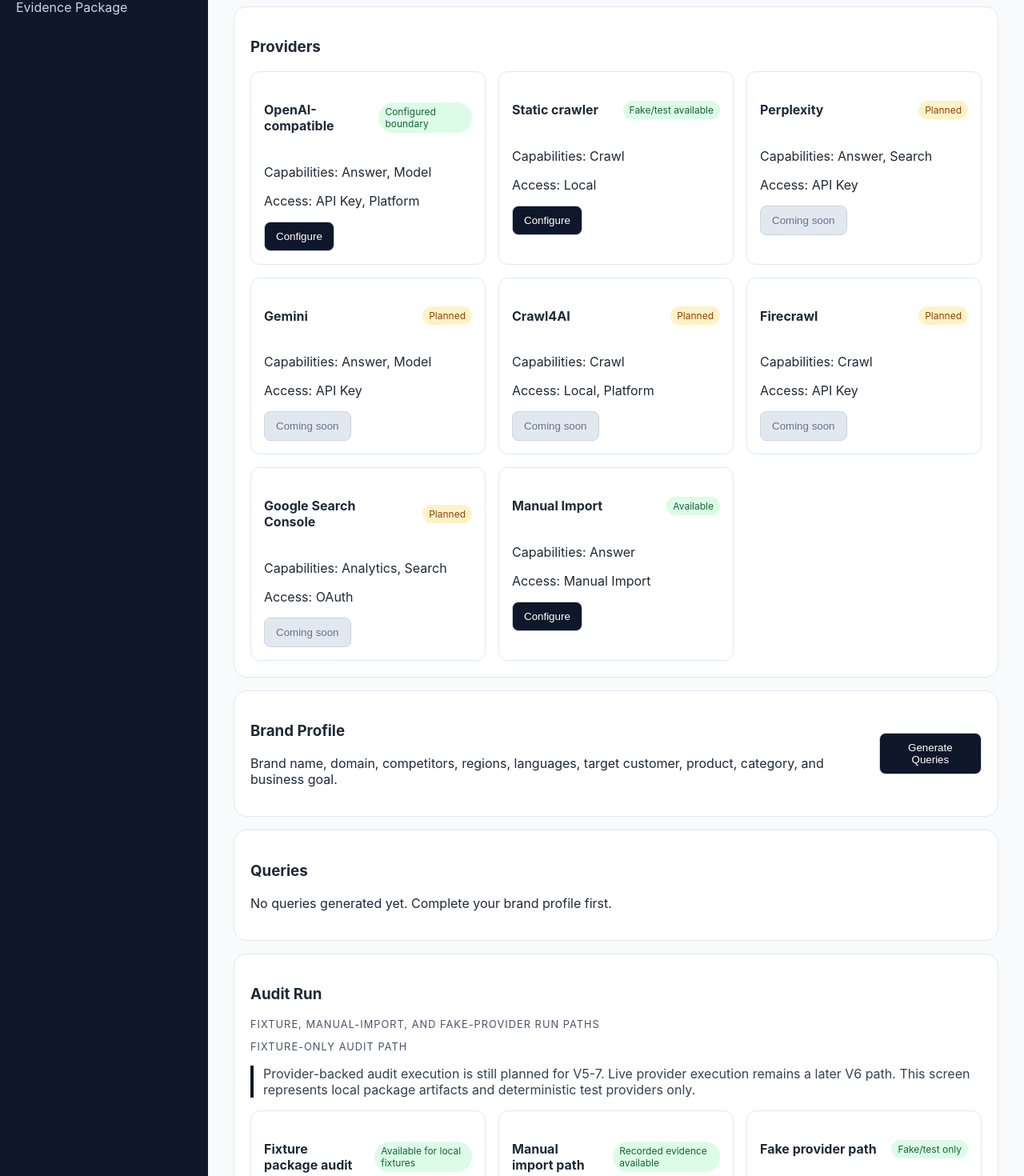
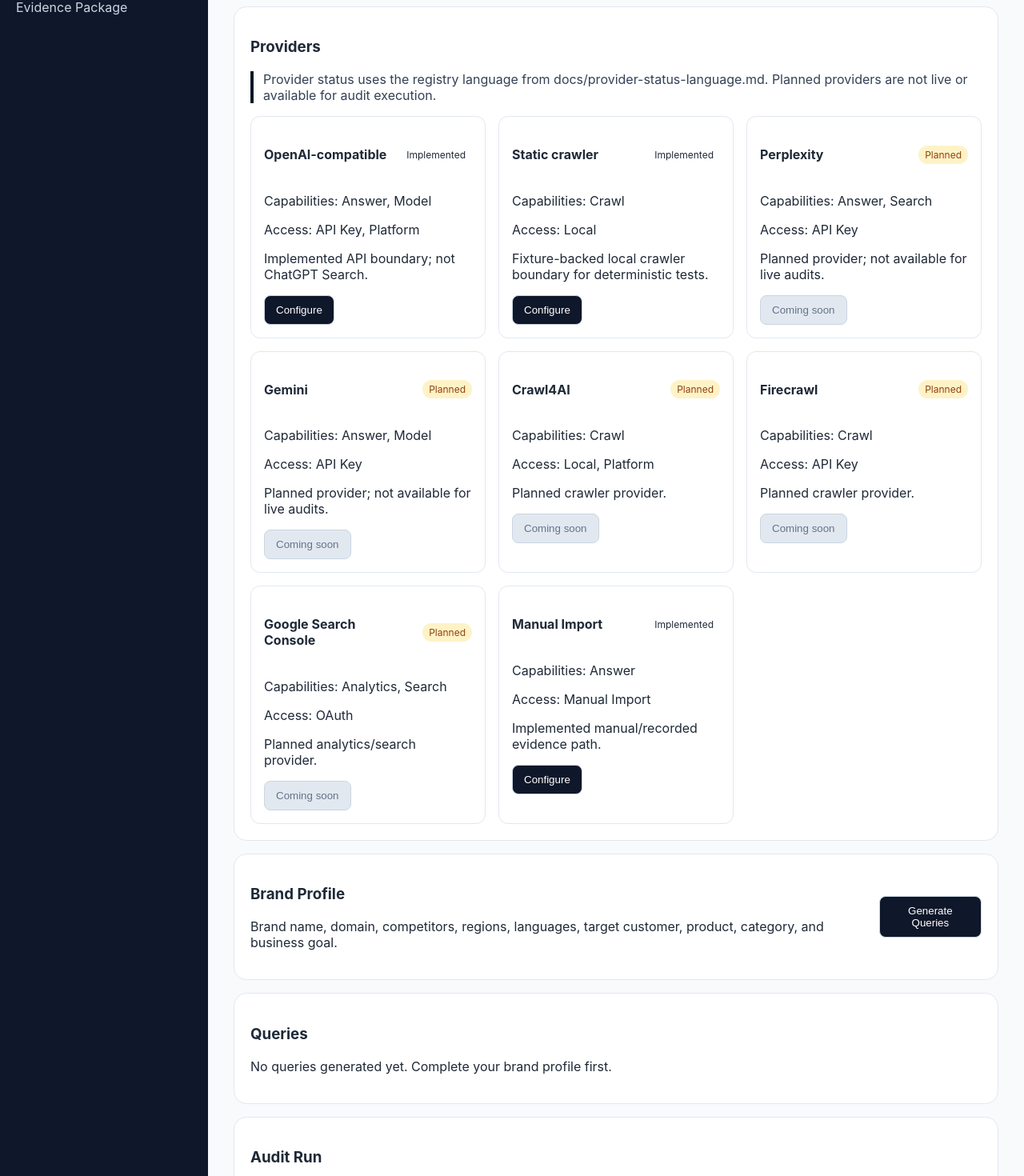
Before and after one commit to alexwang91/GEO-Agent, a React (Vite) app in the folder apps/desktop/: page / in a window 1280 px wide. Shown: the part 251-1721 px from the top of the page at 80% size. Built offline with nearby package versions, Linux system fonts and the light colour scheme.

Commit message:
align desktop provider status copy

```diff
--- a/apps/desktop/src/App.jsx
+++ b/apps/desktop/src/App.jsx
@@ -10,20 +10,20 @@ const navItems = [
 ];
 
 const providers = [
-  { name: 'OpenAI-compatible', capabilities: ['Answer', 'Model'], access: ['API Key', 'Platform'], status: 'Configured boundary' },
-  { name: 'Static crawler', capabilities: ['Crawl'], access: ['Local'], status: 'Fake/test available' },
-  { name: 'Perplexity', capabilities: ['Answer', 'Search'], access: ['API Key'], status: 'Planned' },
-  { name: 'Gemini', capabilities: ['Answer', 'Model'], access: ['API Key'], status: 'Planned' },
-  { name: 'Crawl4AI', capabilities: ['Crawl'], access: ['Local', 'Platform'], status: 'Planned' },
-  { name: 'Firecrawl', capabilities: ['Crawl'], access: ['API Key'], status: 'Planned' },
-  { name: 'Google Search Console', capabilities: ['Analytics', 'Search'], access: ['OAuth'], status: 'Planned' },
-  { name: 'Manual Import', capabilities: ['Answer'], access: ['Manual Import'], status: 'Available' },
+  { name: 'OpenAI-compatible', capabilities: ['Answer', 'Model'], access: ['API Key', 'Platform'], status: 'Implemented', note: 'Implemented API boundary; not ChatGPT Search.' },
+  { name: 'Static crawler', capabilities: ['Crawl'], access: ['Local'], status: 'Implemented', note: 'Fixture-backed local crawler boundary for deterministic tests.' },
+  { name: 'Perplexity', capabilities: ['Answer', 'Search'], access: ['API Key'], status: 'Planned', note: 'Planned provider; not available for live audits.' },
+  { name: 'Gemini', capabilities: ['Answer', 'Model'], access: ['API Key'], status: 'Planned', note: 'Planned provider; not available for live audits.' },
+  { name: 'Crawl4AI', capabilities: ['Crawl'], access: ['Local', 'Platform'], status: 'Planned', note: 'Planned crawler provider.' },
+  { name: 'Firecrawl', capabilities: ['Crawl'], access: ['API Key'], status: 'Planned', note: 'Planned crawler provider.' },
+  { name: 'Google Search Console', capabilities: ['Analytics', 'Search'], access: ['OAuth'], status: 'Planned', note: 'Planned analytics/search provider.' },
+  { name: 'Manual Import', capabilities: ['Answer'], access: ['Manual Import'], status: 'Implemented', note: 'Implemented manual/recorded evidence path.' },
 ];
 
 const runPaths = [
-  { label: 'Fixture package audit', status: 'Available for local fixtures', command: 'run_fixture_audit(fixture_path, output_dir)' },
-  { label: 'Manual import path', status: 'Recorded evidence available', command: 'manual_import(recorded_dataset)' },
-  { label: 'Fake provider path', status: 'Fake/test only', command: 'static_crawler + recorded answer adapter' },
+  { label: 'Fixture package audit', status: 'Implemented for local fixtures', command: 'run_fixture_audit(fixture_path, output_dir)' },
+  { label: 'Manual import path', status: 'Implemented for recorded evidence', command: 'manual_import(recorded_dataset)' },
+  { label: 'Fake provider path', status: 'Implemented for deterministic tests', command: 'static_crawler + recorded answer adapter' },
 ];
 
 const reportView = buildReportArtifactView(sampleManifestArtifact, sampleReportArtifact);
@@ -78,6 +78,7 @@ export function App() {
 
         <section id="providers" className="panel">
           <h3>Providers</h3>
+          <p className="security-note">Provider status uses the registry language from docs/provider-status-language.md. Planned providers are not live or available for audit execution.</p>
           <div className="provider-grid">
             {providers.map((provider) => (
               <article className="provider-card" key={provider.name}>
@@ -87,6 +88,7 @@ export function App() {
                 </div>
                 <p>Capabilities: {provider.capabilities.join(', ')}</p>
                 <p>Access: {provider.access.join(', ')}</p>
+                <p>{provider.note}</p>
                 <button disabled={provider.status === 'Planned'}>{provider.status === 'Planned' ? 'Coming soon' : 'Configure'}</button>
               </article>
             ))}
@@ -110,7 +112,7 @@ export function App() {
           <h3>Audit Run</h3>
           <p className="eyebrow">Fixture, manual-import, and fake-provider run paths</p>
           <p className="eyebrow">Fixture-only audit path</p>
-          <p className="security-note">Provider-backed audit execution is still planned for V5-7. Live provider execution remains a later V6 path. This screen represents local package artifacts and deterministic test providers only.</p>
+          <p className="security-note">Provider-backed audit execution uses implemented fixture/manual boundaries only unless a provider is explicitly configured and verified. Planned providers remain planned and unavailable for live audits.</p>
           <div className="run-path-grid">
             {runPaths.map((path) => (
               <article className="run-path-card" key={path.label}>
```
